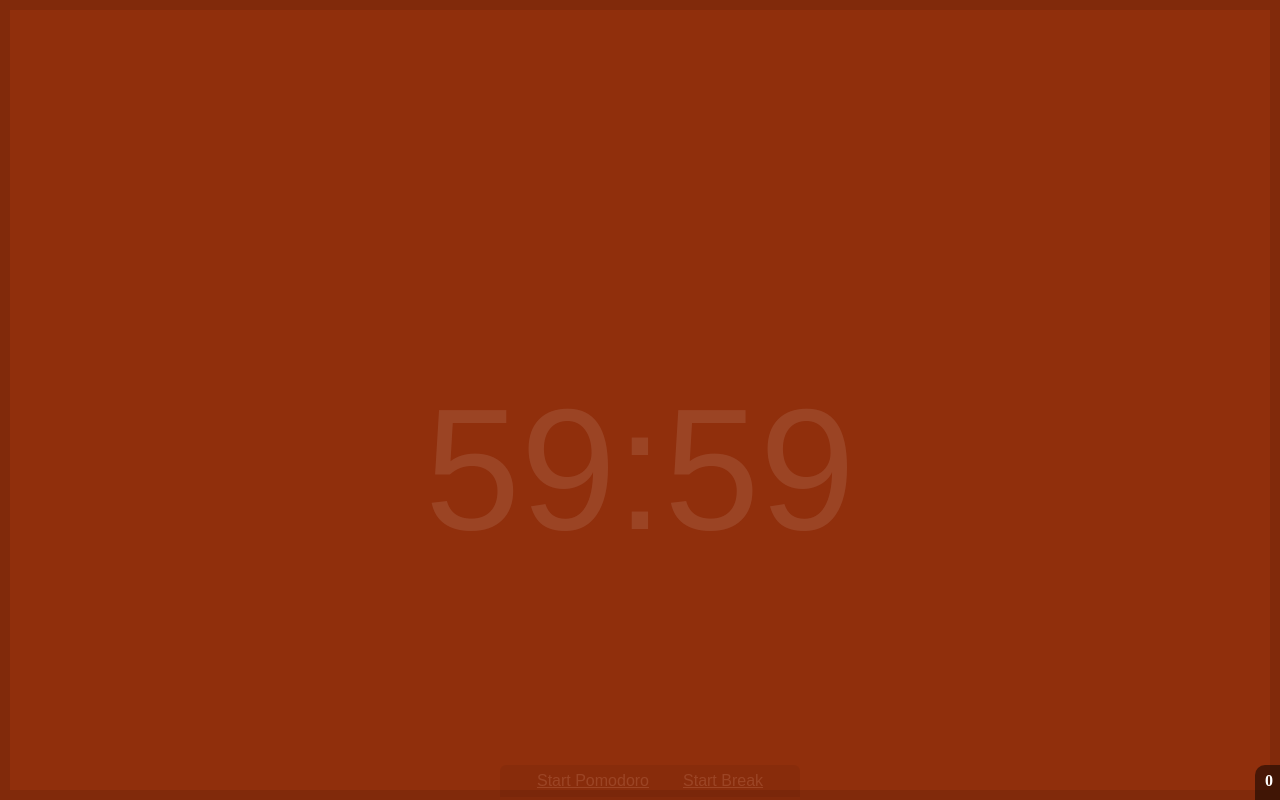
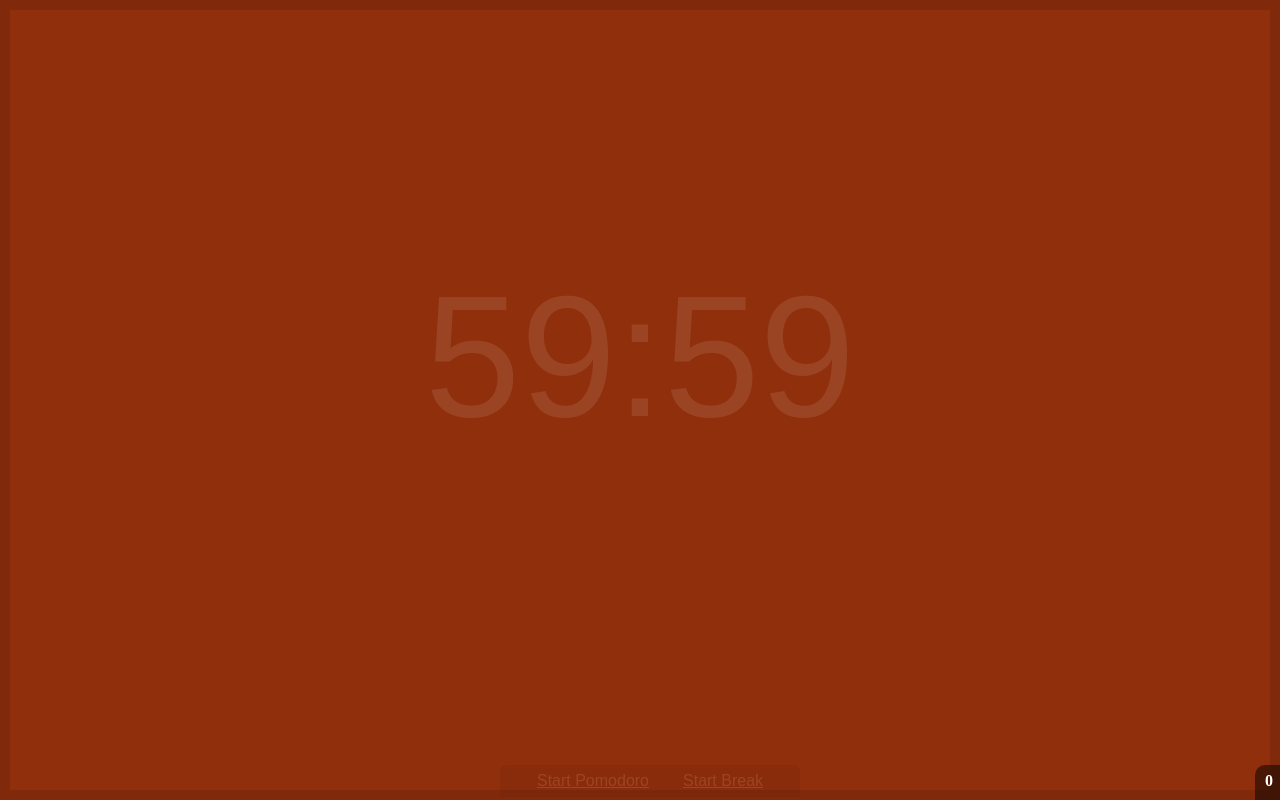
Before and after one commit to jamischarles/HTML-Timer, a plain HTML site: page index.html in a window 1280 px wide. Drawn offline with Linux system fonts and the light colour scheme; a web font is replaced by a local one.

Commit message:
Fixed layout. Fixed Safari bug: Date not created correctly. Now works on Safari, Chrome, iPad.

```diff
--- a/includes/timer.js
+++ b/includes/timer.js
@@ -29,7 +29,7 @@ session.timer = function(){
         var _current_time; //will contain the JS date of the current time (that is counting down)
 
         //default date obj value for time we're counting down to
-        var _target_time = new Date("now, 1975 12:00:00");
+        var _target_time = new Date("October 13, 1975 12:00:00");
 
         var _current_iteration = localStorage.getItem("j_timer_iteration") || 0;
 
--- a/index.html
+++ b/index.html
@@ -1,3 +1,4 @@
+<DOCTYPE html>
 <html>
 <head>
 </head>
@@ -69,7 +70,7 @@ x       text-shadow: 0px 1px rgba(0, 0, 0, .8);
 .timer_container{
 
         margin: 0 auto;
-        margin-top: 340px;
+        margin-top: 18%; /* was 340px */
         text-align: center;
         width: 600px;
 }
```
Also changed, not shown: 1 other file.
